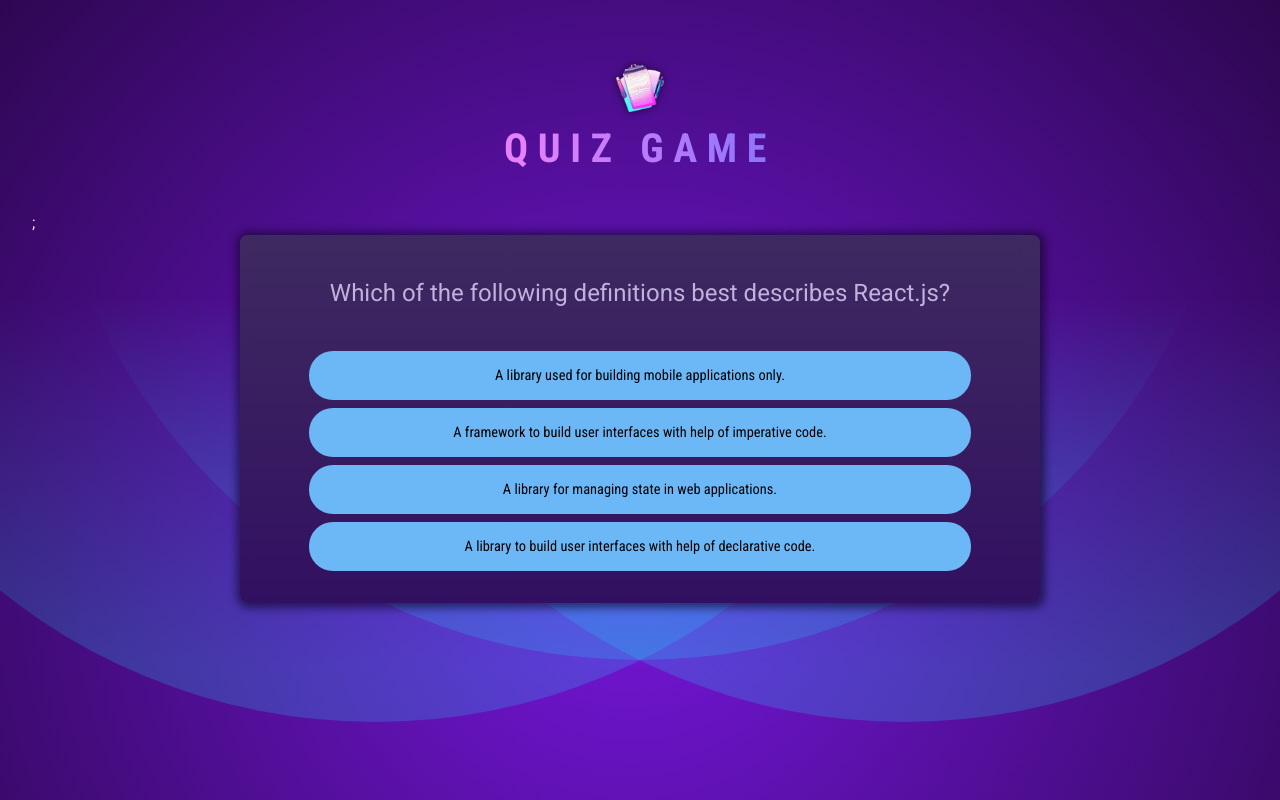
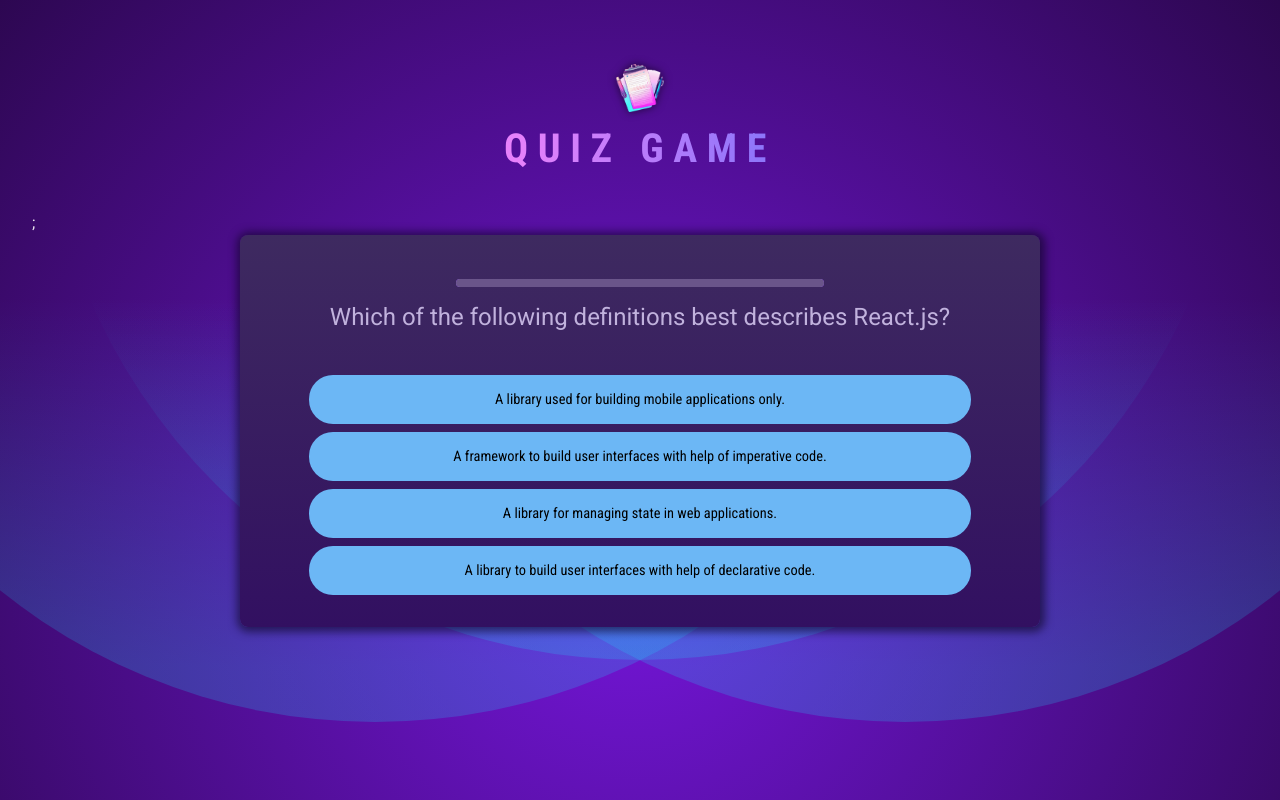
Before and after one commit to anshul-59/Quiz_App, a React (Vite) app: page / in a window 1280 px wide. Built offline with nearby package versions, Linux system fonts and the light colour scheme.

Commit message:
Progress Bar created to display the remaning time left but it is visbile omly for the first Question and it still changes to next question.

```diff
--- /dev/null
+++ b/src/component/QuestionTimer.jsx
@@ -0,0 +1,17 @@
+import { useState, useEffect } from "react";
+
+export default function QuestionTimer({ timeout, onTimeOut }) {
+  const [remainingTime, setRemainingTime] = useState(timeout);
+
+  useEffect(() => {
+    setTimeout(onTimeOut, timeout);
+  }, [onTimeOut, timeout]);
+
+  useEffect(() => {
+    setInterval(() => {
+      setRemainingTime((prevRemainingTime) => prevRemainingTime - 100);
+    }, 100);
+  }, []);
+
+  return <progress id="question-time" max={timeout} value={remainingTime} />;
+}
--- a/src/component/Quiz.jsx
+++ b/src/component/Quiz.jsx
@@ -2,6 +2,7 @@
 
 import QUESTIONS from "../questions.js";
 import quizCompleteImg from "../assets/quiz-complete.png";
+import QuestionTimer from "./QuestionTimer.jsx";
 
 export default function Quiz() {
   const [userAnswers, setUserAnswers] = useState([]);
@@ -30,6 +31,12 @@
   return (
     <div id="quiz">
       <div id="question">
+        <QuestionTimer
+          timeout={10000}
+          onTimeOut={() => {
+            handleSelectAnswer(null);
+          }}
+        />
         <h2>{QUESTIONS[activeQuestionIndex].text}</h2>
         <ul id="answers">
           {shuffledAnswers.map((answer) => (
```
